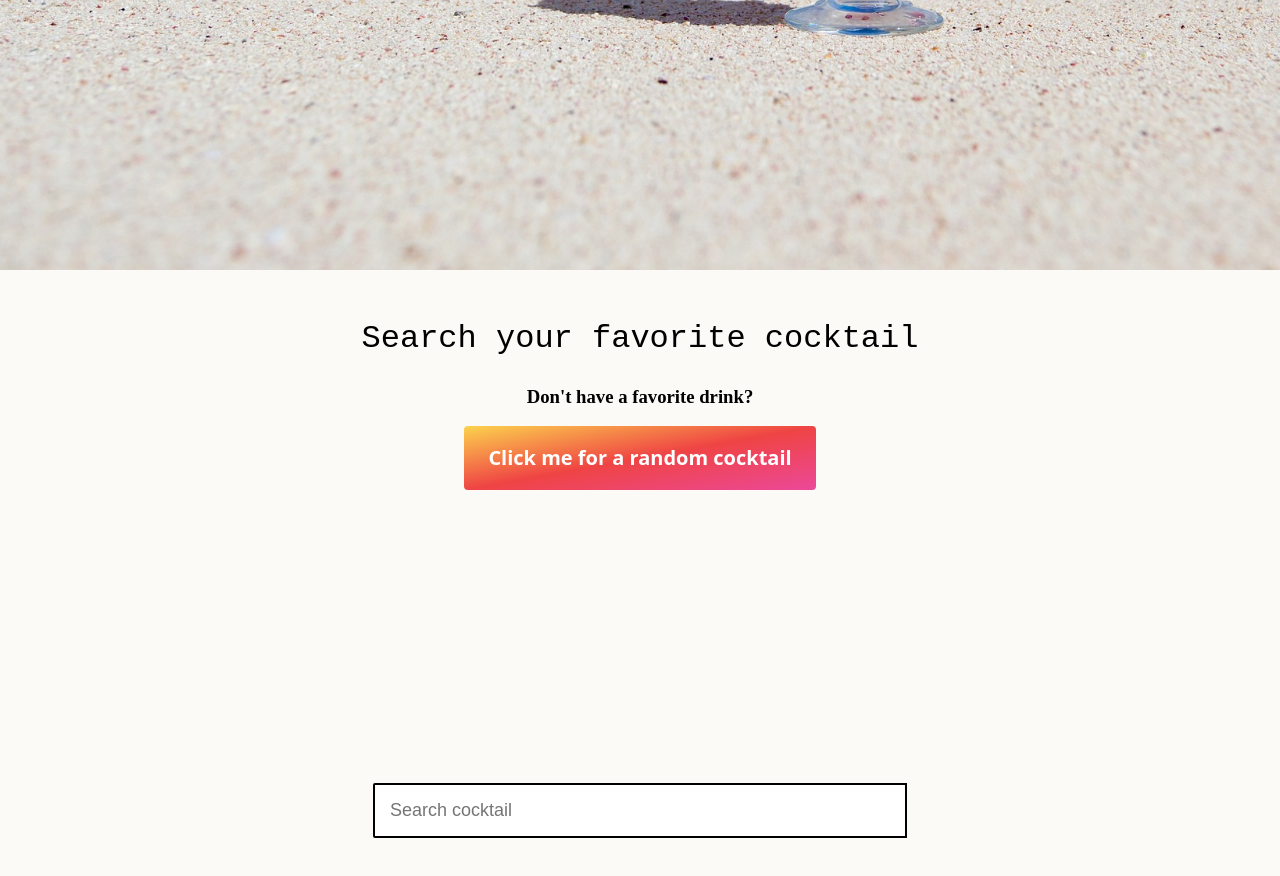
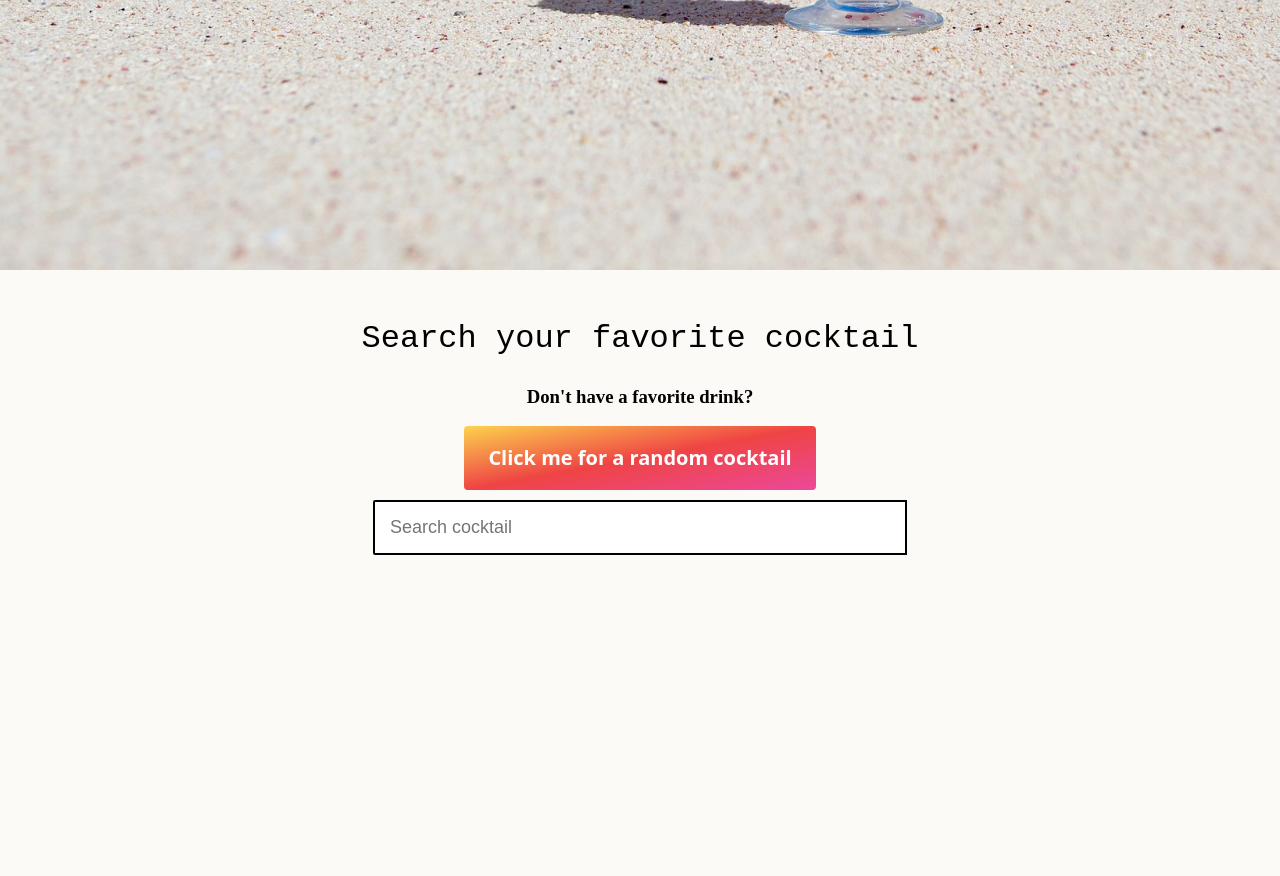
Before and after one commit to kbrandt123/Cocktail-Menu, a React (Create React App) app: page / in a window 1280 px wide. Shown: the part 730-1606 px from the top of the page. Built offline with nearby package versions, Linux system fonts and the light colour scheme.

Commit message:
added styles and random generator button

```diff
--- a/src/components/SearchBar.css
+++ b/src/components/SearchBar.css
@@ -27,7 +27,6 @@
   justify-content: center;
   align-items: center;
   width: 100%;
-  height: 800px;
 }
 
 .search-container {
```
